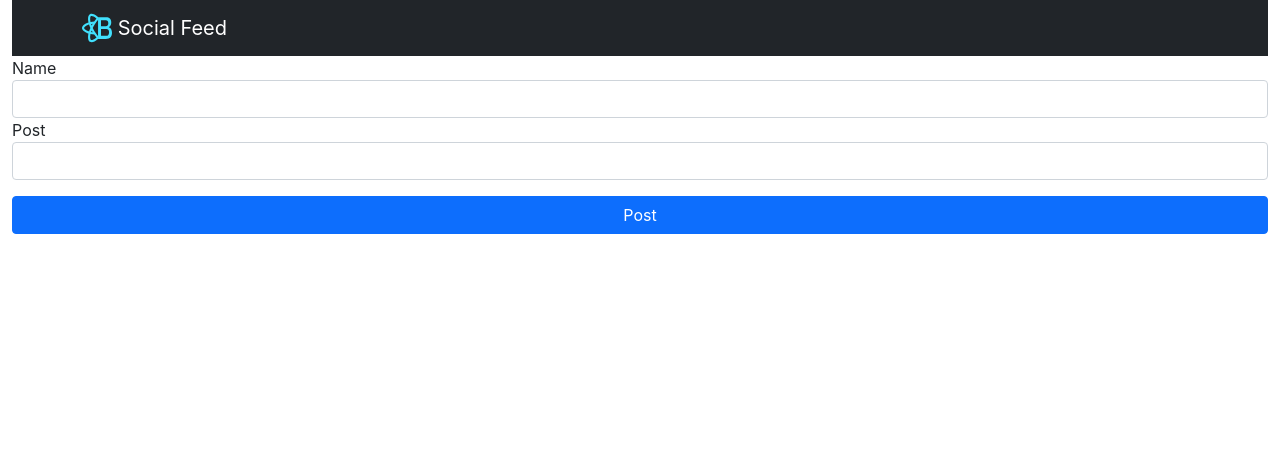
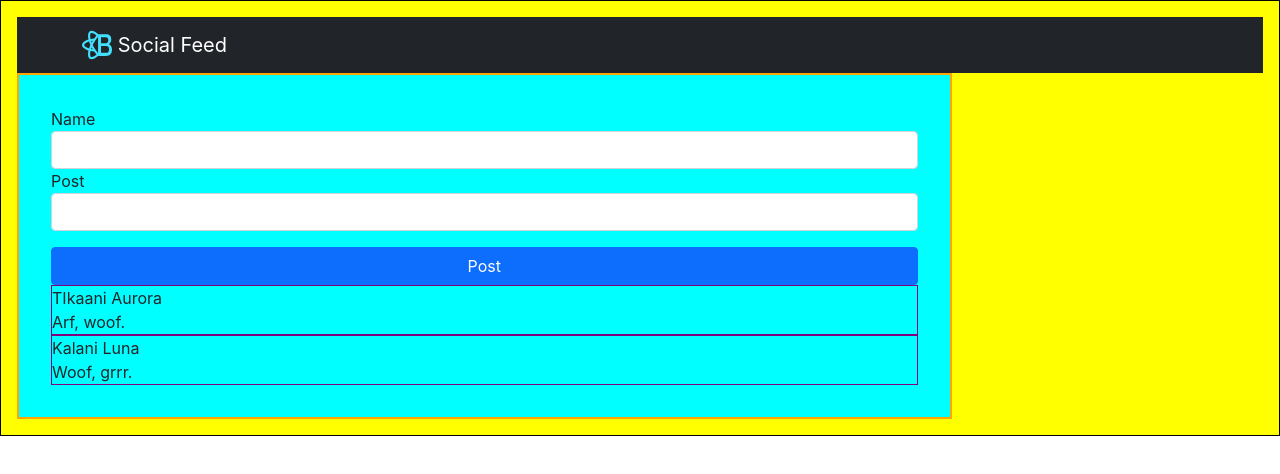
Before and after one commit to CelestialCoyote/dcc-reactSocialFeed, a React (Create React App) app: page / in a window 1280 px wide. Shown: the top 474 px of the page. Built offline with nearby package versions, Linux system fonts and the light colour scheme; the HTML template or start-up script is replaced by a standard one.

Commit message:
Have DisplayPosts component working, added some css for styling.

```diff
--- a/src/App.css
+++ b/src/App.css
@@ -1,4 +1,19 @@
-.App {
-  background-color: green;
-  text-align: center;
+#main-container {
+  background-color: yellow;
+  border: 1px;
+  border-style: solid;
+  border-color: black;
+  display: flex;
+  flex-direction: column;
+  height: 100%;
+  justify-content: center;
+  padding: 1.0em;
 }
+
+#posts-container {
+  background-color: aqua;
+  border: 2px;
+  border-style: solid;
+  border-color: orange;
+  padding: 2.0em;
+}
--- a/src/App.js
+++ b/src/App.js
@@ -1,6 +1,7 @@
 import React, { useState } from 'react';
 import NavigationBar from './Components/NavigationBar/NavigatonBar';
-import CreatePosts from './Components/CreatePosts/CreatePostsForm'
+import CreatePosts from './Components/CreatePosts/CreatePostsForm';
+import DisplayPosts from './Components/DisplayPosts/DisplayPosts';
 import './App.css';
 
 
@@ -14,10 +15,21 @@ function App() {
   }
 
   return (
-    <div className='container-fluid'>
+    <div id='main-container' className='container-fluid'>
 
       <NavigationBar />
-      <CreatePosts addNewPost={addNewPost} />
+      <div id='posts-container' className='col-9'>
+
+        <div className='border-box'>
+          <CreatePosts addNewPost={addNewPost} />
+        </div>
+
+        <div>
+          <DisplayPosts parentPosts={posts} />
+        </div>
+      </div>
+
+
 
     </div>
   );
--- /dev/null
+++ b/src/Components/DisplayPosts/DisplayPosts.css
@@ -0,0 +1,5 @@
+.post-container {
+    border: 1px;
+    border-style: solid;
+    border-color: purple;
+}
--- a/src/Components/DisplayPosts/DisplayPosts.jsx
+++ b/src/Components/DisplayPosts/DisplayPosts.jsx
@@ -1,25 +1,19 @@
+import './DisplayPosts.css';
+
+
 const DisplayPosts = (props) => {
     return (
-        <table className="table">
-            <thead>
-                <tr>
-                    <th>Entry Number</th>
-                    <th>Weight</th>
-                    <th>Date</th>
-                </tr>
-            </thead>
-            <tbody>
-                {props.parentEntries.map((entry, index) => {
+        <div className="column">
+            {props.parentPosts.map((post, index) => {
                     return (
-                    <tr key={index}>
-                        <td>{index + 1}</td>
-                        <td>{entry.weight}</td>
-                        <td>{entry.date}</td>
-                    </tr>
+                        <div className="post-container"  key={index}>
+                            <div>{post.name}</div>
+                            <div>{post.post}</div>
+                        </div>
                     );
                 })}
-            </tbody>
-        </table>
+
+        </div>
     );
 }
 
```
